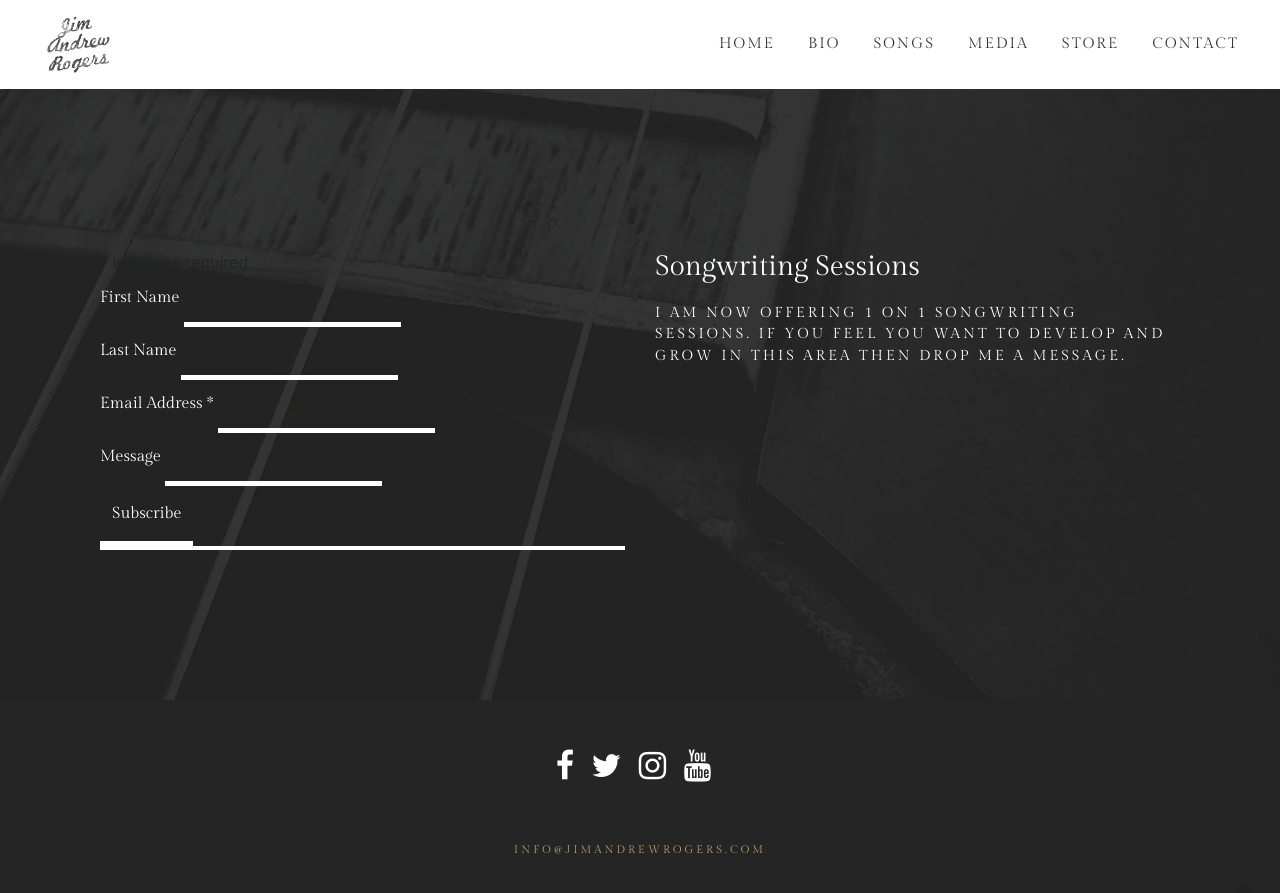
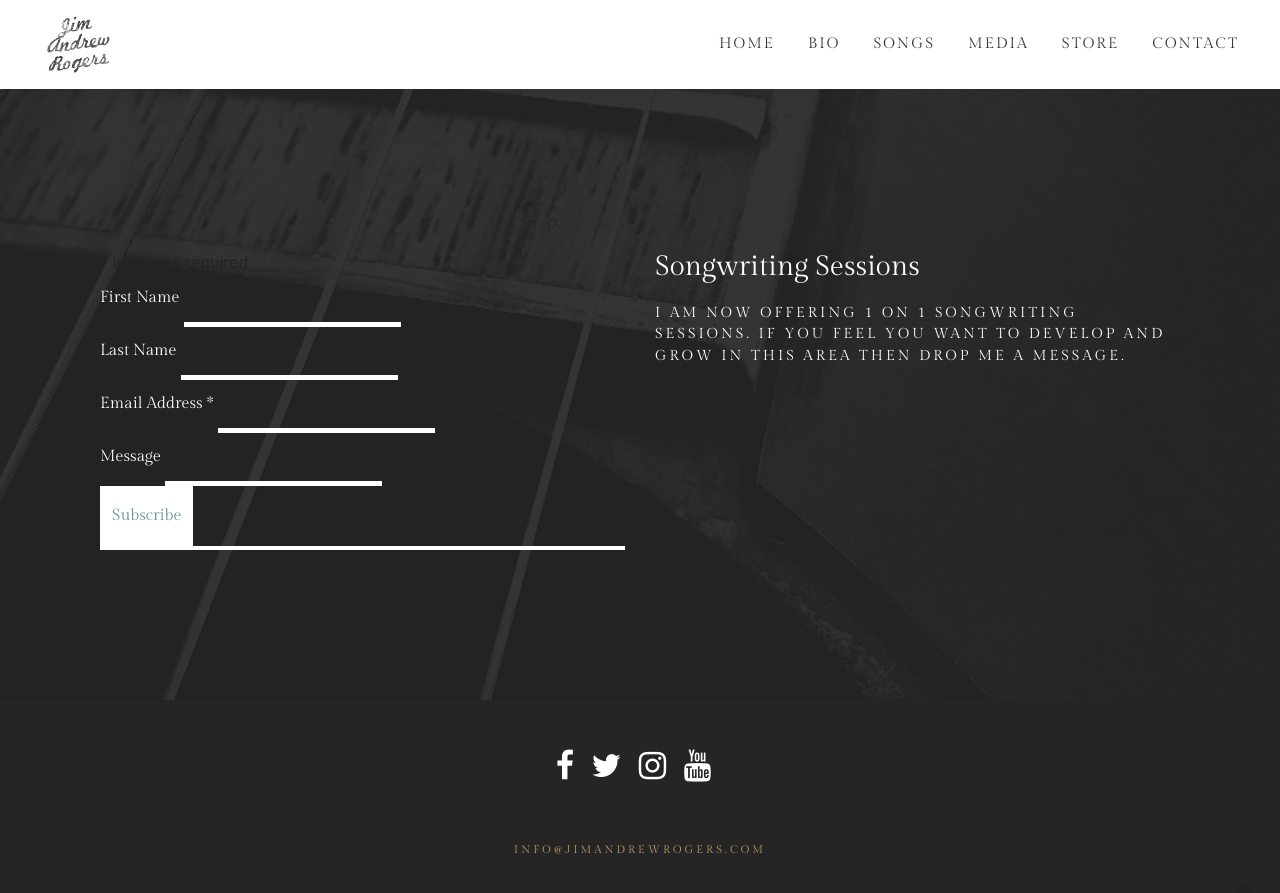
Before and after one commit to JimRogers/jimandrewrogers, a Jekyll site: the page built from songwriting-sessions.md, in a window 1280 px wide and 930 px high. Shown: the top 893 px of the window. Built offline with Jekyll 4.4.1, drawn with Linux system fonts in a browser that asks for light colours; comment, search, counter and statistics services are not loaded.

Commit message:
Add further styling

```diff
--- a/css/style.css
+++ b/css/style.css
@@ -363,6 +363,9 @@ Songwriting Sessions Page
 }
 .songwriting-form #mc_embed_signup .button {
 	height:60px !important;
+	border:none !important;
+	background:#fff !important;
+	color:#6a9296 !important;
 }
 .songwriting-overlay {
 	position:absolute;
```
